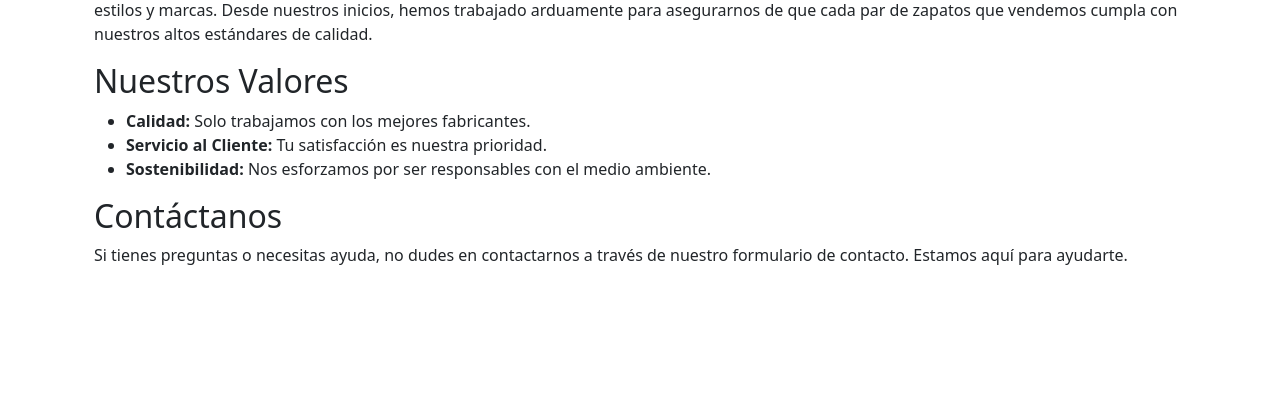
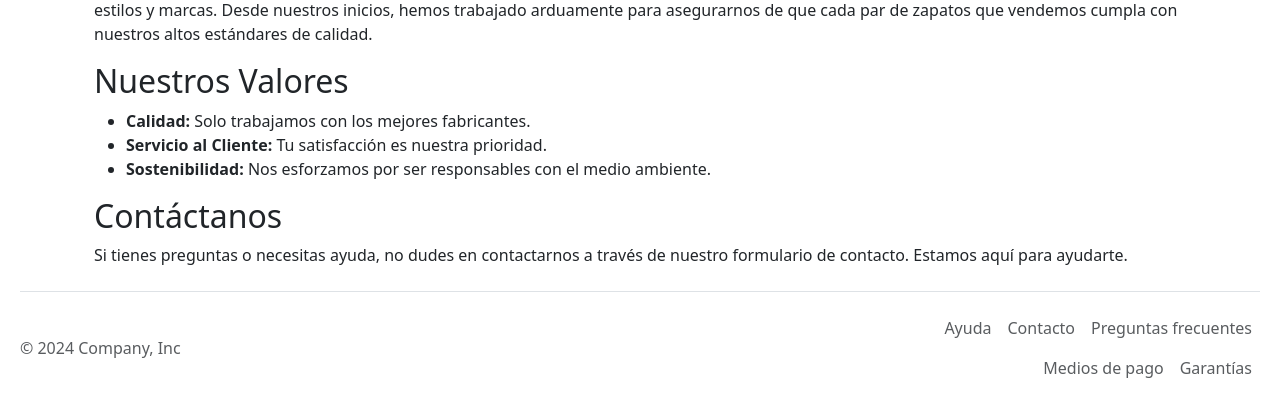
Before and after one commit to Josepizarro14/PisadaPro, a Flask app: page /about in a window 1280 px wide. Shown: the part 272-689 px from the top of the page. Run offline with Flask 2, Linux system fonts and the light colour scheme; some libraries are stand-ins or nearby versions.

Commit message:
footer
implementacion diseño previo de footer

```diff
--- a/app/templates/base.html
+++ b/app/templates/base.html
@@ -78,5 +78,22 @@
     <script src="https://code.jquery.com/jquery-3.5.1.slim.min.js"></script>
     <script src="https://cdn.jsdelivr.net/npm/@popperjs/core@2.9.2/dist/umd/popper.min.js"></script>
     <script src="https://stackpath.bootstrapcdn.com/bootstrap/4.5.2/js/bootstrap.min.js"></script>
+    <footer class="d-flex flex-wrap justify-content-between align-items-center py-3 my-4 border-top">
+        <p class="col-md-4 mb-0 text-body-secondary">&copy; 2024 Company, Inc</p>
+
+        <a href="/" class="col-md-4 d-flex align-items-center justify-content-center mb-3 mb-md-0 me-md-auto link-body-emphasis text-decoration-none">
+          <svg class="bi me-2" width="40" height="32"><use xlink:href="#bootstrap"/></svg> <! -----aqui debe ir el logo  ------ >
+        </a>
+
+        <ul class="nav col-md-4 justify-content-end">
+          <li class="nav-item"><a href="#" class="nav-link px-2 text-body-secondary">Ayuda</a></li>
+          <li class="nav-item"><a href="#" class="nav-link px-2 text-body-secondary">Contacto</a></li>
+          <li class="nav-item"><a href="#" class="nav-link px-2 text-body-secondary">Preguntas frecuentes</a></li>
+          <li class="nav-item"><a href="#" class="nav-link px-2 text-body-secondary">Medios de pago</a></li>
+          <li class="nav-item"><a href="#" class="nav-link px-2 text-body-secondary">Garantías</a></li>
+        </ul>
+      </footer>
+    </div>
+
 </body>
 </html>
```
